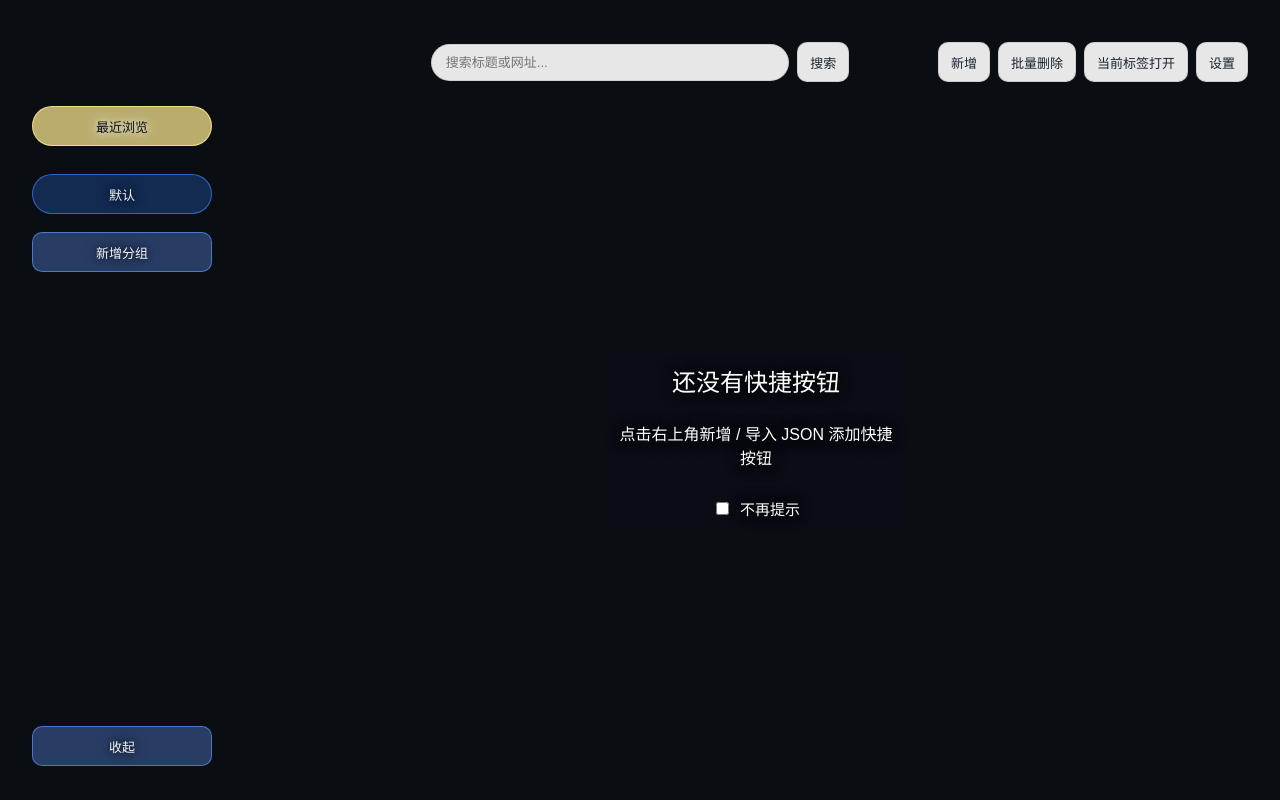
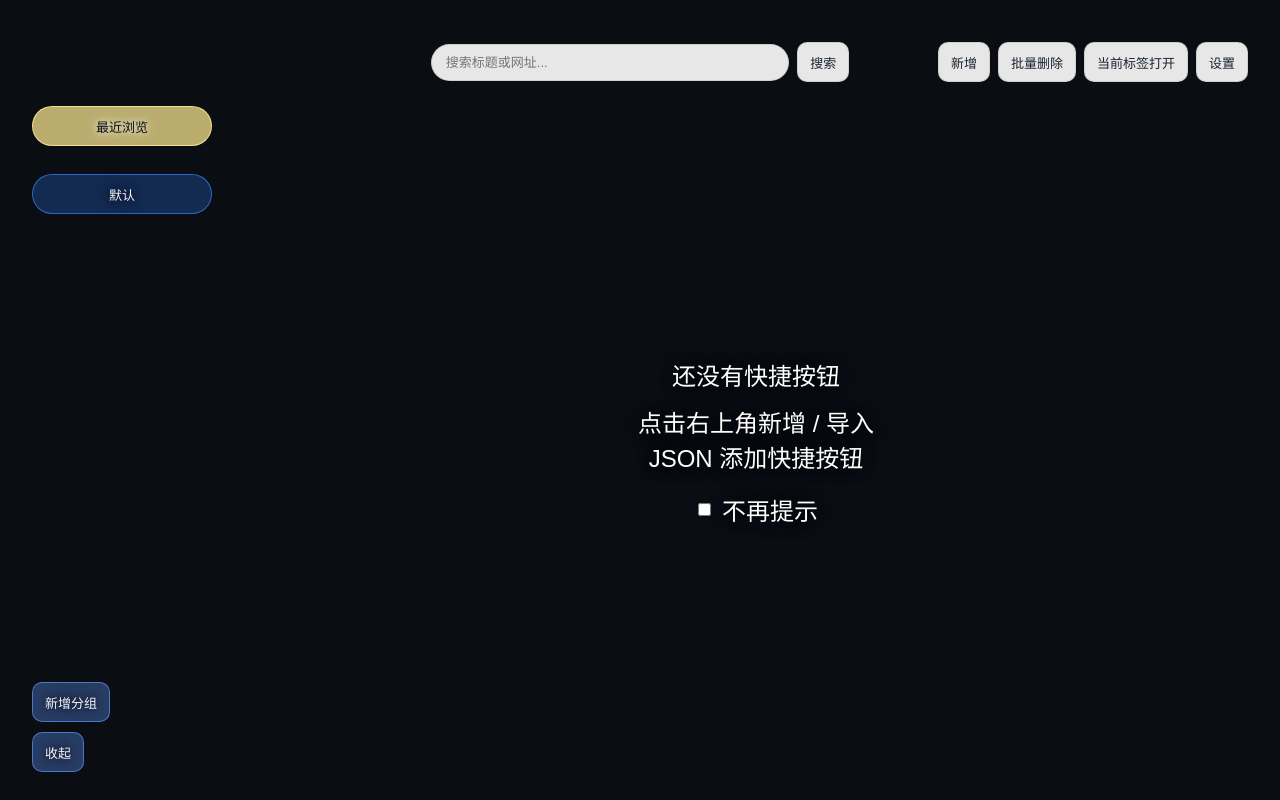
Before and after one commit to pixian5/homepage, a website with bundled scripts: page src/newtab.html in a window 1280 px wide. Built offline with nearby package versions, Linux system fonts and the light colour scheme; no server answers.

Commit message:
style: 统一空状态提示字号

```diff
--- a/manifest.chrome.json
+++ b/manifest.chrome.json
@@ -1,7 +1,7 @@
 {
   "manifest_version": 3,
   "name": "我的首页",
-  "version": "2.4",
+  "version": "2.6",
   "description": "自定义新标签页",
   "action": {
     "default_title": "新标签页",
--- a/manifest.firefox.json
+++ b/manifest.firefox.json
@@ -1,7 +1,7 @@
 {
   "manifest_version": 2,
   "name": "我的首页",
-  "version": "2.4",
+  "version": "2.6",
   "description": "自定义新标签页",
   "browser_action": {
     "default_title": "新标签页",
--- a/package.json
+++ b/package.json
@@ -1,6 +1,6 @@
 {
   "name": "newtab-extension",
-  "version": "2.4",
+  "version": "2.6",
   "private": true,
   "type": "module",
   "scripts": {
--- a/src/styles.css
+++ b/src/styles.css
@@ -310,8 +310,8 @@ html, body {
 }
 .empty-state.hidden { display: none; }
 .empty-title { font-size: 24px; color: var(--empty-text-color); text-shadow: 0 0 6px var(--empty-glow), 0 0 16px var(--empty-glow); }
-.empty-desc { margin-top: 6px; font-size: 16px; color: var(--empty-text-color); text-shadow: 0 0 6px var(--empty-glow), 0 0 16px var(--empty-glow); }
-.empty-check { margin-top: 12px; display: inline-flex; gap: 8px; align-items: center; font-size: 15px; color: var(--empty-text-color); text-shadow: 0 0 6px var(--empty-glow), 0 0 16px var(--empty-glow); }
+.empty-desc { margin-top: 6px; font-size: 24px; color: var(--empty-text-color); text-shadow: 0 0 6px var(--empty-glow), 0 0 16px var(--empty-glow); }
+.empty-check { margin-top: 12px; display: inline-flex; gap: 8px; align-items: center; font-size: 24px; color: var(--empty-text-color); text-shadow: 0 0 6px var(--empty-glow), 0 0 16px var(--empty-glow); }
 
 .overlay {
   position: absolute; inset: 0;
@@ -445,7 +445,7 @@ html, body {
   display: flex;
   flex-direction: column;
   gap: 10px;
-  padding: 6px 0;
+  padding: 6px 0 calc(var(--control-height) * 2 + 44px);
   overflow-y: auto;
   scrollbar-width: none;
   -ms-overflow-style: none;
@@ -454,6 +454,14 @@ html, body {
 
 .sidebar > .add-group { margin-top: 0; }
 .sidebar > .add-group:last-child { margin-top: auto; }
+#btnAddGroup,
+#btnToggleSidebar {
+  position: fixed;
+  left: var(--app-padding-x);
+  z-index: 45;
+}
+#btnToggleSidebar { bottom: 28px; }
+#btnAddGroup { bottom: calc(28px + var(--control-height) + 10px); }
 
 .sidebar .recent-tab {
   background: rgba(246, 226, 140, 0.75);
@@ -543,6 +551,8 @@ html, body {
   .group-tabs.vertical { flex: 0 0 auto; min-width: max-content; flex-direction: row; flex-wrap: nowrap; max-height: none; overflow: visible; padding: 0; align-items: center; }
   .sidebar > .add-group:last-child { margin-top: 0; }
   .sidebar > .add-group { flex: 0 0 auto; align-self: center; }
+  #btnAddGroup,
+  #btnToggleSidebar { position: static; left: auto; bottom: auto; z-index: auto; }
   .sidebar > .toggle-btn { display: none; }
   .add-group { margin-top: 0; }
   .main { margin-top: 0; min-height: 0; }
```
